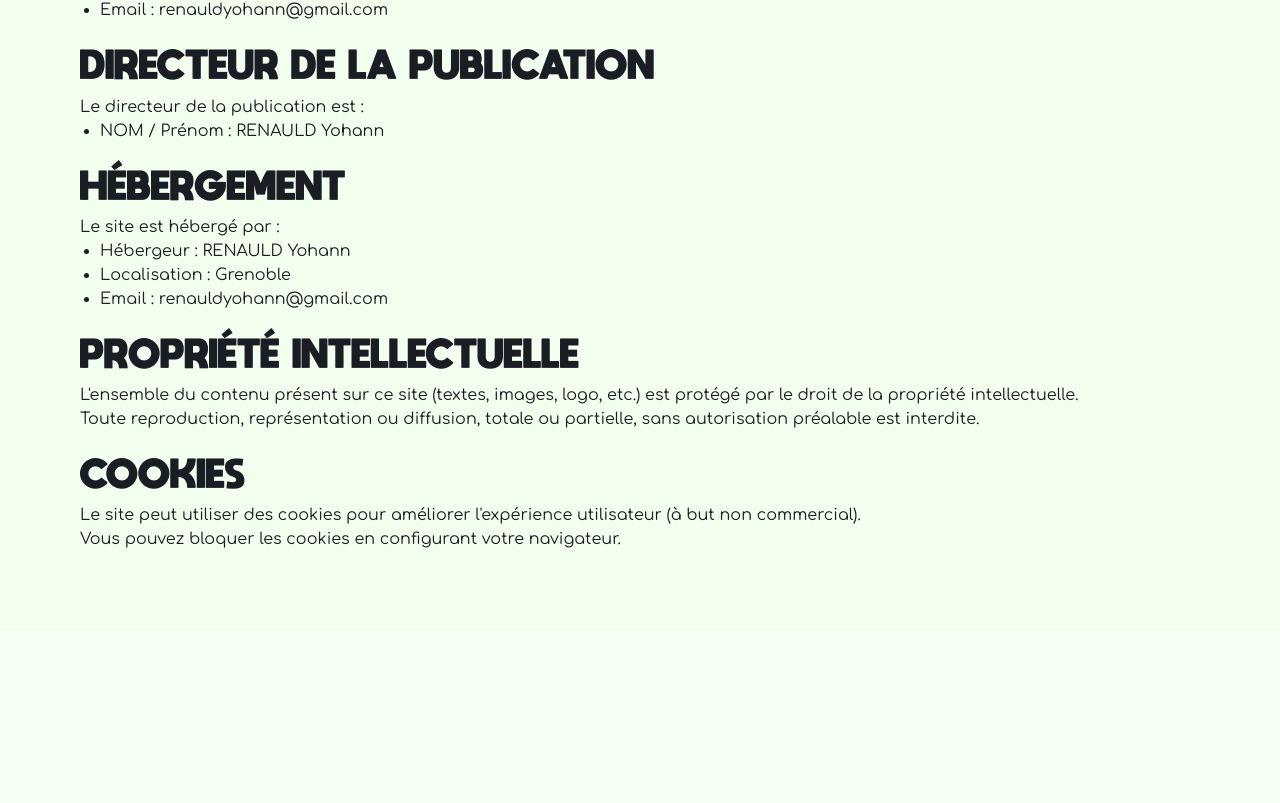
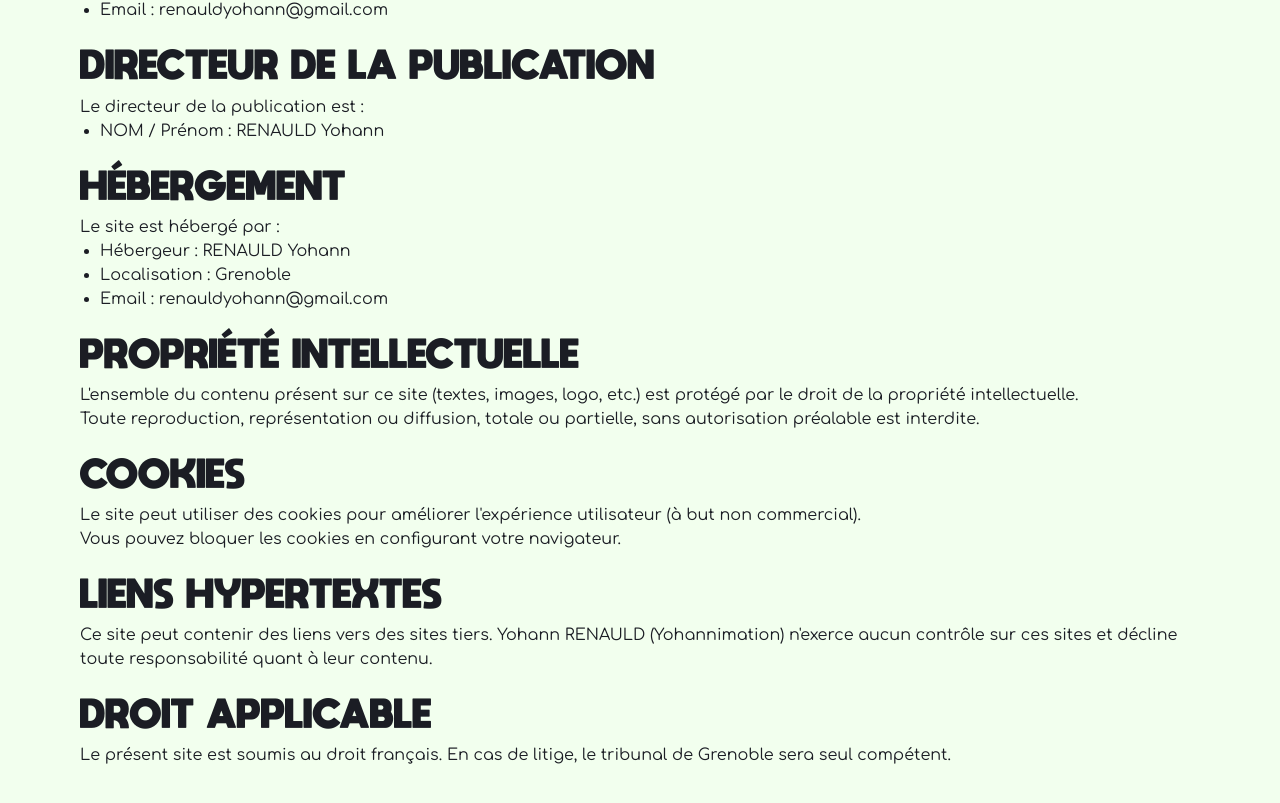
Before and after one commit to yohannimation/portfolio-2026, a Next.js app in the folder apps/frontend/: page /legal-notices in a window 1280 px wide. Shown: the part 313-1116 px from the top of the page. Built offline with nearby package versions, Linux system fonts and the light colour scheme.

Commit message:
feat(frontend/LegalNotices): adding clauses

```diff
--- a/apps/frontend/app/legal-notices/page.tsx
+++ b/apps/frontend/app/legal-notices/page.tsx
@@ -68,6 +68,20 @@ export default async function LegalNotice() {
           Vous pouvez bloquer les cookies en configurant votre navigateur.
         </p>
       </div>
+
+      <div>
+        <h2 className="uppercase">Liens hypertextes</h2>
+        <p>
+          Ce site peut contenir des liens vers des sites tiers. Yohann RENAULD (Yohannimation) n'exerce aucun contrôle sur ces sites et décline toute responsabilité quant à leur contenu.
+        </p>
+      </div>
+
+      <div>
+        <h2 className="uppercase">Droit applicable</h2>
+        <p>
+          Le présent site est soumis au droit français. En cas de litige, le tribunal de Grenoble sera seul compétent.
+        </p>
+      </div>
     </div>
   );
 }
```
